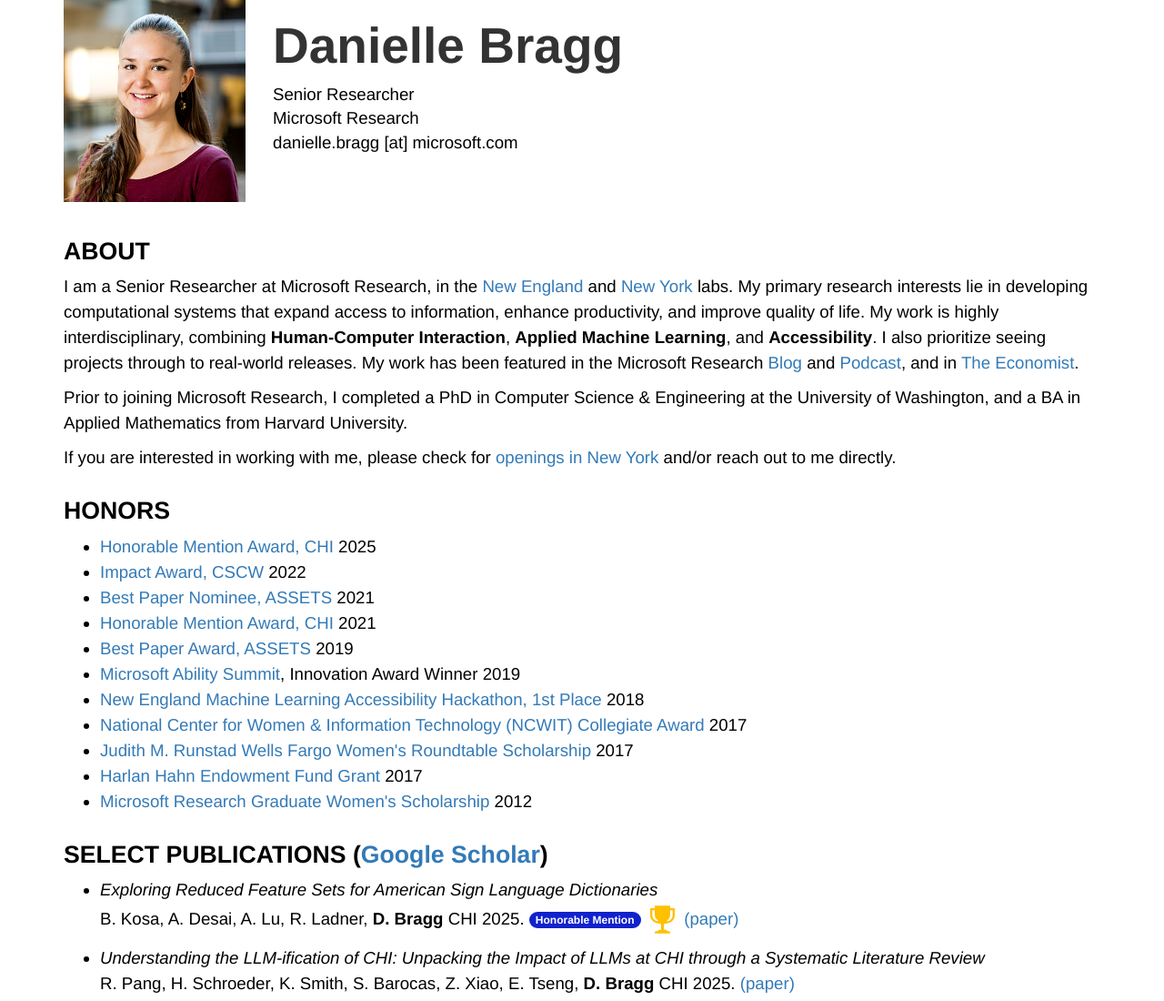
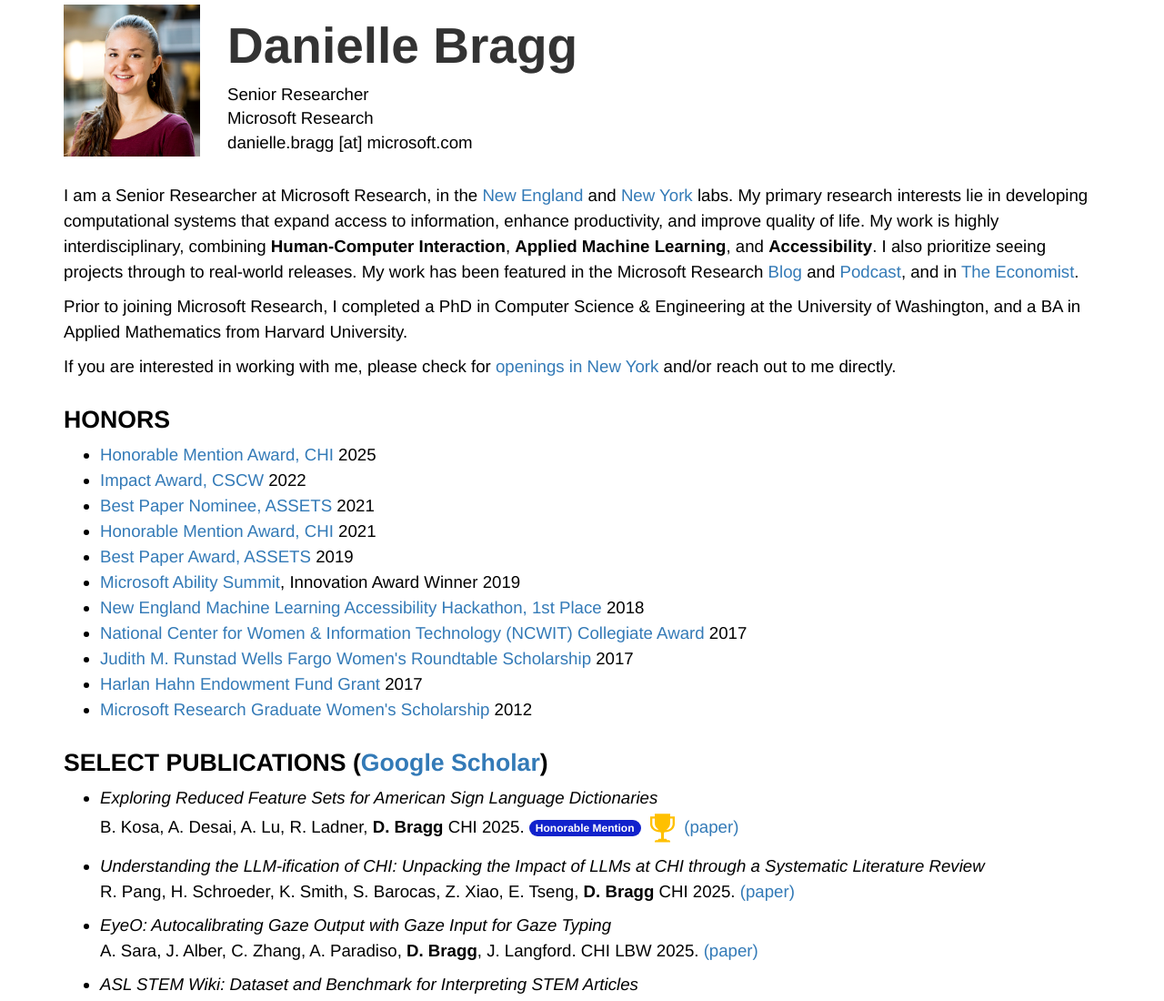
Before and after one commit to dkbragg/dkbragg.github.io, a plain HTML site: page index.html in a window 1280 px wide. Shown: the top 1100 px of the page at 91% size. Drawn offline with nearby package versions, Linux system fonts and the light colour scheme.

Commit message:
reduced empty space

```diff
--- a/index.html
+++ b/index.html
@@ -47,7 +47,7 @@
 		<div class = "content">
 
 			  <div class="intro" style="overflow: hidden;">
-				<img src="images/dbragg_headshot_tiny.png" style="width: 200px; float: left; margin-right: 30px;">
+				<img src="images/dbragg_headshot_tiny.png" style="width: 150px; float: left; margin-right: 30px; margin-top: 5px;">
 				<br>
 				<h1 style="font-size: 55px; font-weight: bold; margin-top: 0;">Danielle Bragg</h1>
 				<p class="intro-text" style="margin-top: 0;">
@@ -60,7 +60,7 @@
 
 
 		<br>
-		 <h2 class="subtitle" id="about"> ABOUT </h2>
+		<!--<h2 class="subtitle" id="about"> ABOUT </h2>-->
 
 		<div class = "majorTextBox">
 
```
Also changed, not shown: 1 other file.
